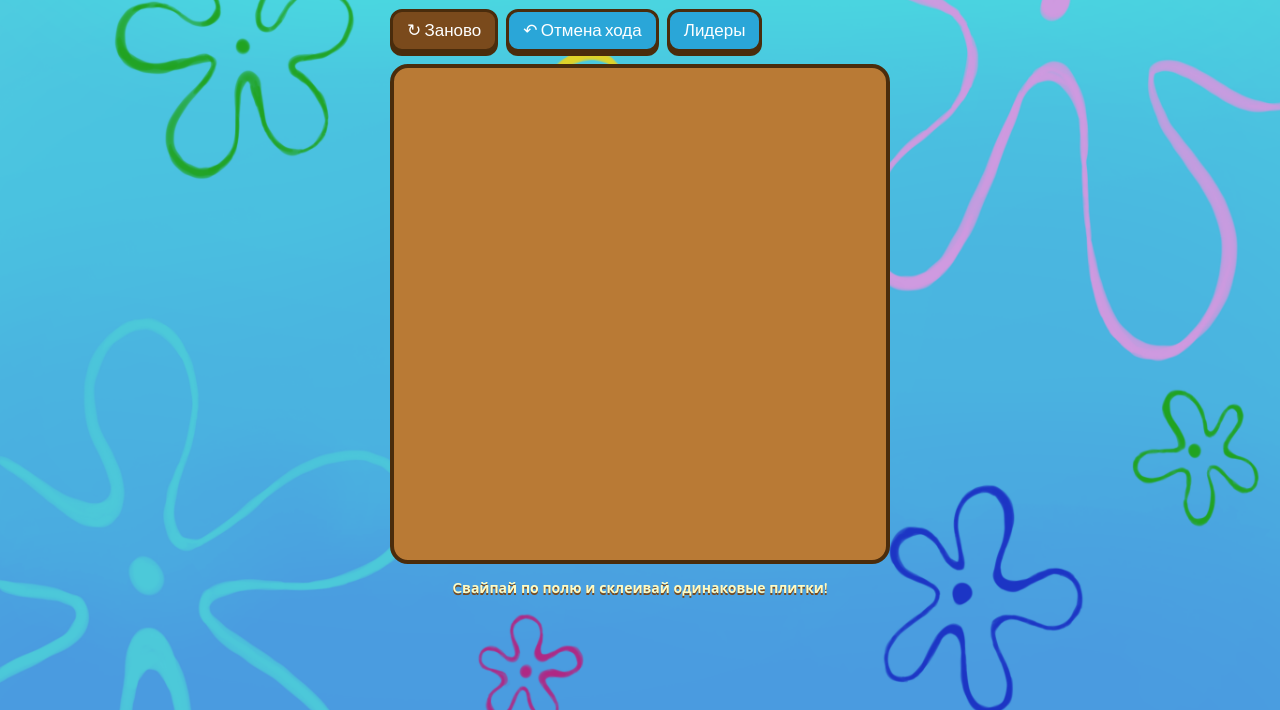
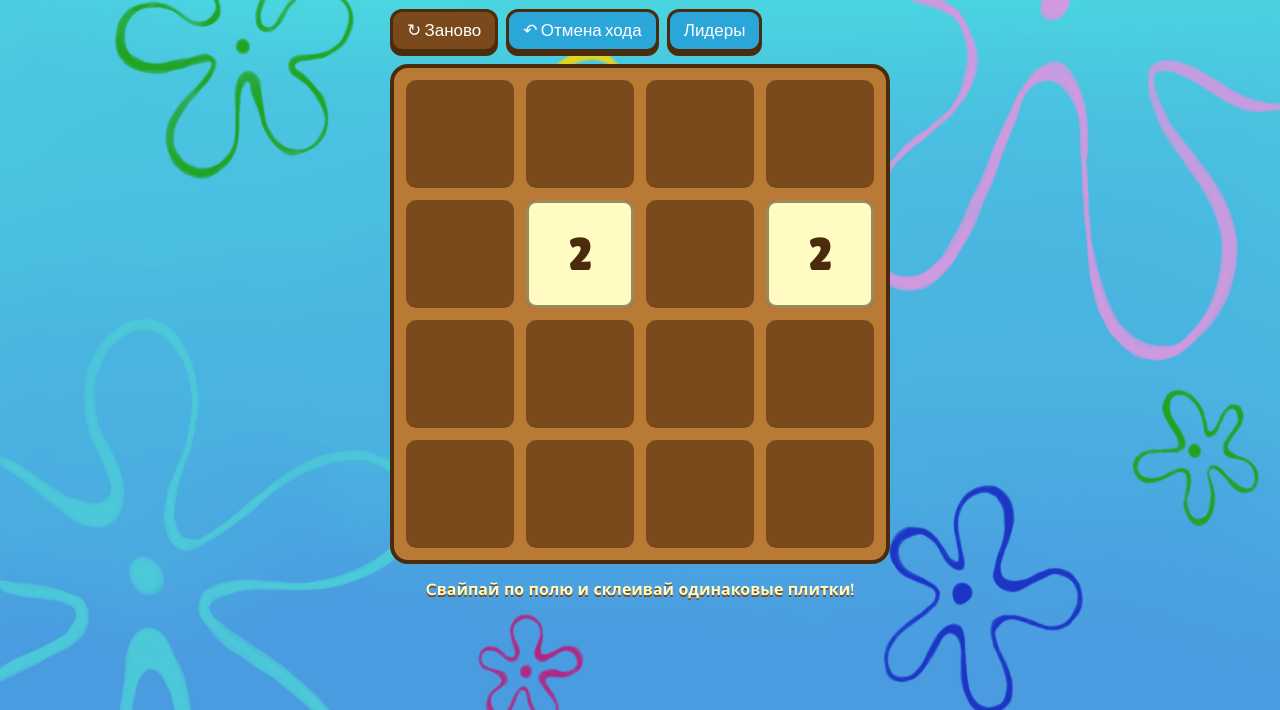
Before and after one commit to linaank/2048_web, a plain HTML site: page index.html in a window 1280 px wide. Shown: the part 90-800 px from the top of the page. Drawn offline with nearby package versions, Linux system fonts and the light colour scheme.

Commit message:
feat: генерация сетки 4x4

```diff
--- a/script.js
+++ b/script.js
@@ -0,0 +1,84 @@
+'use strict';
+const N = 4, ANIM = 130;
+const LS_STATE = 'sb2048:state', LS_LB = 'sb2048:leaders', LS_BEST = 'sb2048:best';
+const $ = s => document.querySelector(s);
+const tilesBox = $('#tiles'), scoreEl = $('#score'), bestEl = $('#best'), undoBtn = $('#undo');
+const overlay = $('#overlay'), overMsg = $('#over-msg'), saveBox = $('#save-box'), nameInput = $('#name');
+const modal = $('#modal'), lbBody = $('#lb-body');
+
+let tiles = [], score = 0, prev = null, over = false, saved = false, nextId = 1;
+let best = Number(localStorage.getItem(LS_BEST)) || 0;
+const els = new Map();
+
+(function buildGrid() {
+    const g = $('#grid');
+    for (let i = 0; i < N * N; i++) {
+        const d = document.createElement('div');
+        d.className = 'cell';
+        g.appendChild(d);
+    }
+})();
+
+const snapshot = () => ({ tiles: tiles.map(({ id, v, r, c }) => ({ id, v, r, c })), score });
+
+function spawn(n) {
+    for (let i = 0; i < n; i++) {
+        const free = [];
+        for (let r = 0; r < N; r++)
+            for (let c = 0; c < N; c++)
+                if (!tiles.some(t => t.r === r && t.c === c)) free.push([r, c]);
+        if (!free.length) return;
+        const [r, c] = free[Math.floor(Math.random() * free.length)];
+        tiles.push({ id: nextId++, v: Math.random() < 0.9 ? 2 : 4, r, c, isNew: true });
+    }
+}
+
+const tileClass = v => 'v' + (v <= 2048 ? v : 'big');
+
+function setPos(e, r, c) {
+    e.style.setProperty('--r', r);
+    e.style.setProperty('--c', c);
+}
+
+function clearBoard() {
+    els.forEach(e => e.remove());
+    els.clear();
+    tilesBox.innerHTML = '';
+}
+
+function render(ghosts = []) {
+    ghosts.forEach(g => {
+        const e = els.get(g.id);
+        if (!e) return;
+        setPos(e, g.r, g.c);
+        els.delete(g.id);
+        setTimeout(() => e.remove(), ANIM);
+    });
+    tiles.forEach(t => {
+        let e = els.get(t.id);
+        if (!e) {
+            e = document.createElement('div');
+            e.className = 'tile ' + tileClass(t.v) + (t.isNew ? ' new' : '') + (t.merged ? ' merged' : '');
+            e.textContent = t.v;
+            tilesBox.appendChild(e);
+            els.set(t.id, e);
+        }
+        setPos(e, t.r, t.c);
+        delete t.isNew;
+        delete t.merged;
+    });
+    best = Math.max(best, score);
+    scoreEl.textContent = score;
+    bestEl.textContent = best;
+}
+
+function newGame() {
+    tiles = []; score = 0; prev = null; over = false; saved = false;
+    clearBoard();
+    spawn(1 + Math.floor(Math.random() * 3));
+    render();
+}
+
+(function init() {
+    newGame();
+})();
--- a/style.css
+++ b/style.css
@@ -72,7 +72,7 @@ input{font:inherit; font-size:17px; padding:8px 12px; border:3px solid var(--ink
 .dpad .btn{height:56px; font-size:28px; padding:0; background:var(--sponge); color:var(--ink)}
 @media (max-width:820px),(pointer:coarse){.dpad{display:grid}}
 .game-over .dpad,.modal-open .dpad{display:none!important}
-.hint{text-align:center; color:#fffbc2; text-shadow:0 2px 0 var(--pants-dark); margin-top:14px; font-size:14px}
+.hint{text-align:center; color:#fffbc2; text-shadow:0 2px 0 var(--pants-dark); margin-top:14px; font-size:16px}
 
 .modal{position:fixed; inset:0; background:rgba(0,40,70,.55); display:flex; align-items:center; justify-content:center; padding:12px}
 .modal-card{background:var(--sponge); border:4px solid var(--ink); border-radius:18px; padding:18px; width:min(100%,460px); max-height:90vh; overflow:auto; text-align:center}
```
